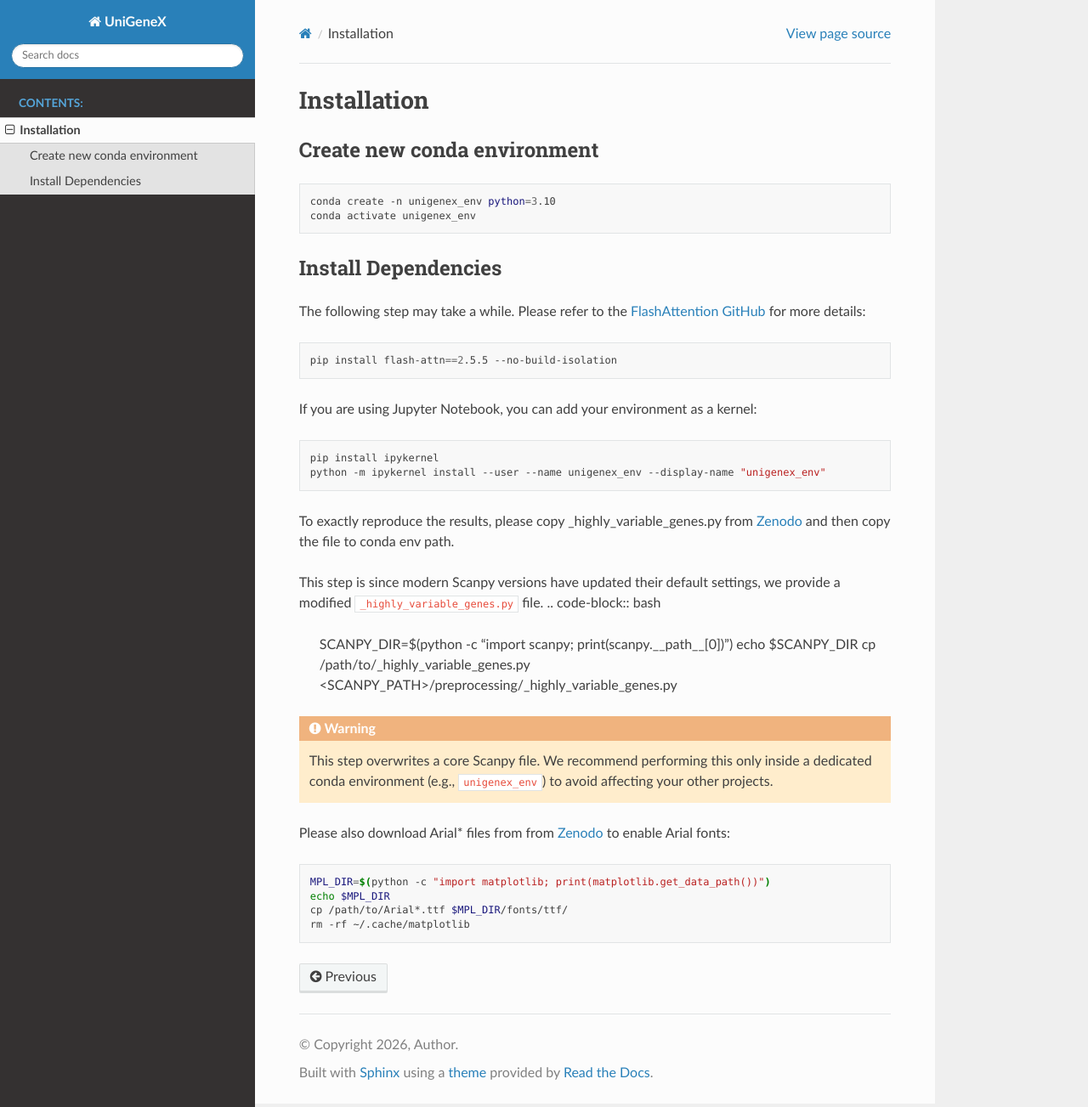
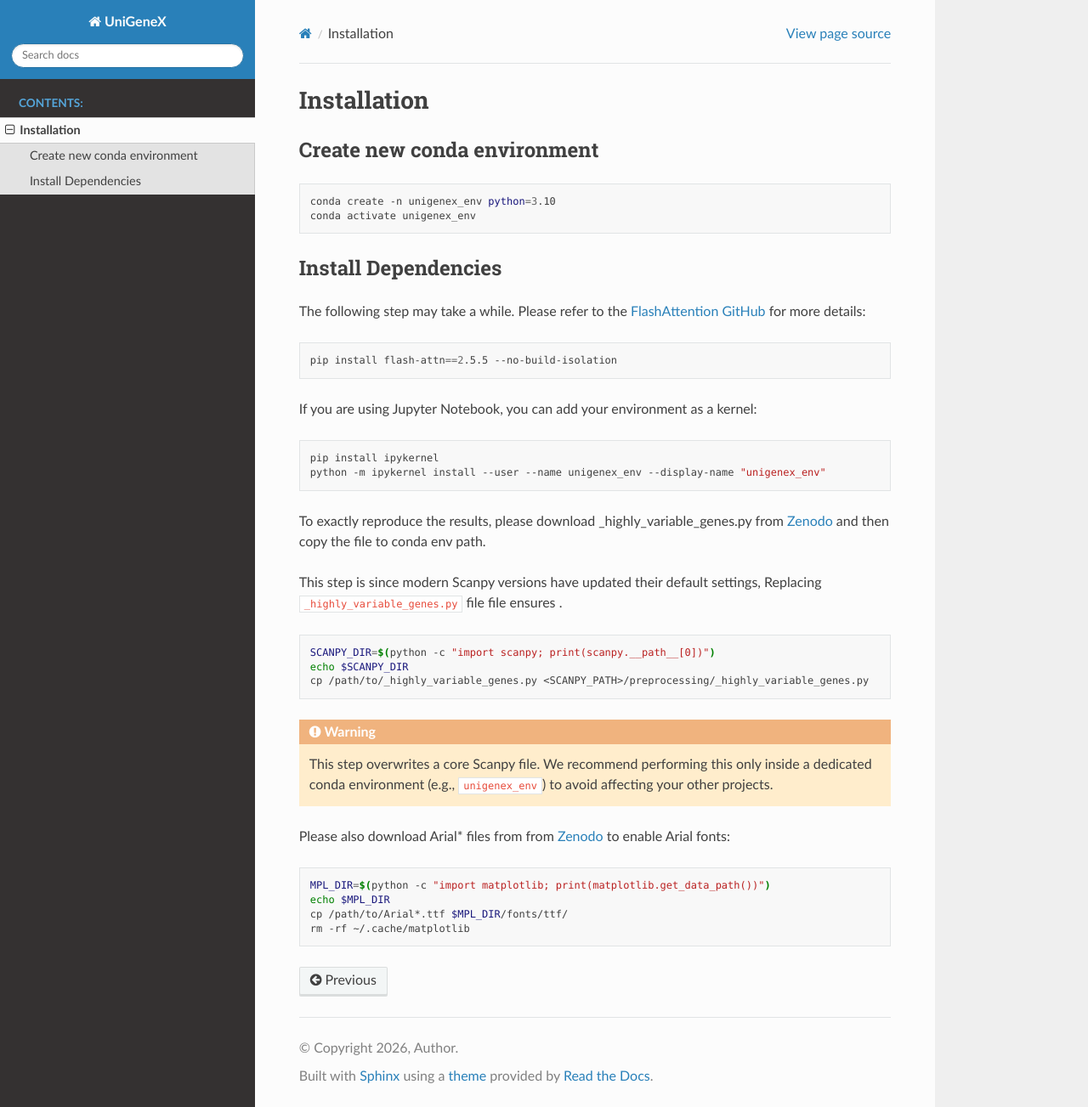
Before and after one commit to xwanaf/UniGeneX, a Sphinx documentation site: the page built from docs/Installation.rst, in a window 1280 px wide and 1303 px high. Shown: the whole window at 85% size. Built offline with Sphinx 7.4.7 and the Read the Docs theme 3.1.0, drawn with Linux system fonts in a browser that asks for light colours; pages that are not in the unit, such as notebooks, are missing from menus.

Commit message:
Add documentation source files

```diff
--- /dev/null
+++ b/docs/Atlas_data_preprocessing.rst
@@ -0,0 +1,4 @@
+.. UniGeneX documentation master file, created by
+   sphinx-quickstart on Fri Apr 24 19:33:14 2026.
+   You can adapt this file completely to your liking, but it should at least
+   contain the root `toctree` directive.
--- a/docs/Installation.rst
+++ b/docs/Installation.rst
@@ -37,10 +37,11 @@ If you are using Jupyter Notebook, you can add your environment as a kernel:
    python -m ipykernel install --user --name unigenex_env --display-name "unigenex_env"
 
 
-To exactly reproduce the results, please copy _highly_variable_genes.py from `Zenodo <https://doi.org/10.5281/zenodo.19751716>`_ and then copy the file to conda env path.
+To exactly reproduce the results, please download _highly_variable_genes.py from `Zenodo <https://doi.org/10.5281/zenodo.19751716>`_ and then copy the file to conda env path.
 
 
-This step is since modern Scanpy versions have updated their default settings, we provide a modified ``_highly_variable_genes.py`` file.
+This step is since modern Scanpy versions have updated their default settings, Replacing ``_highly_variable_genes.py`` file file ensures .
+
 .. code-block:: bash
 
   SCANPY_DIR=$(python -c "import scanpy; print(scanpy.__path__[0])")
```
